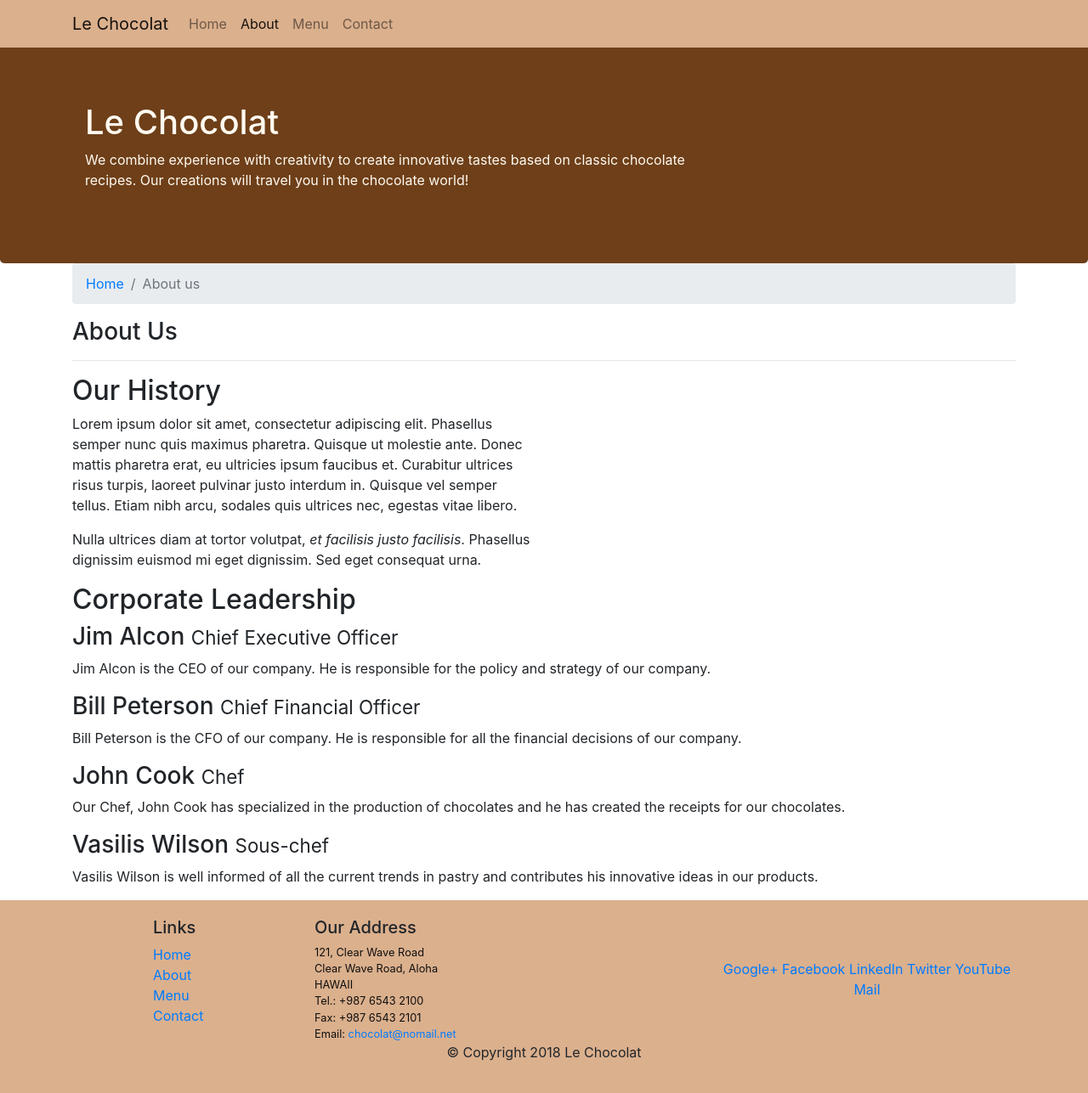
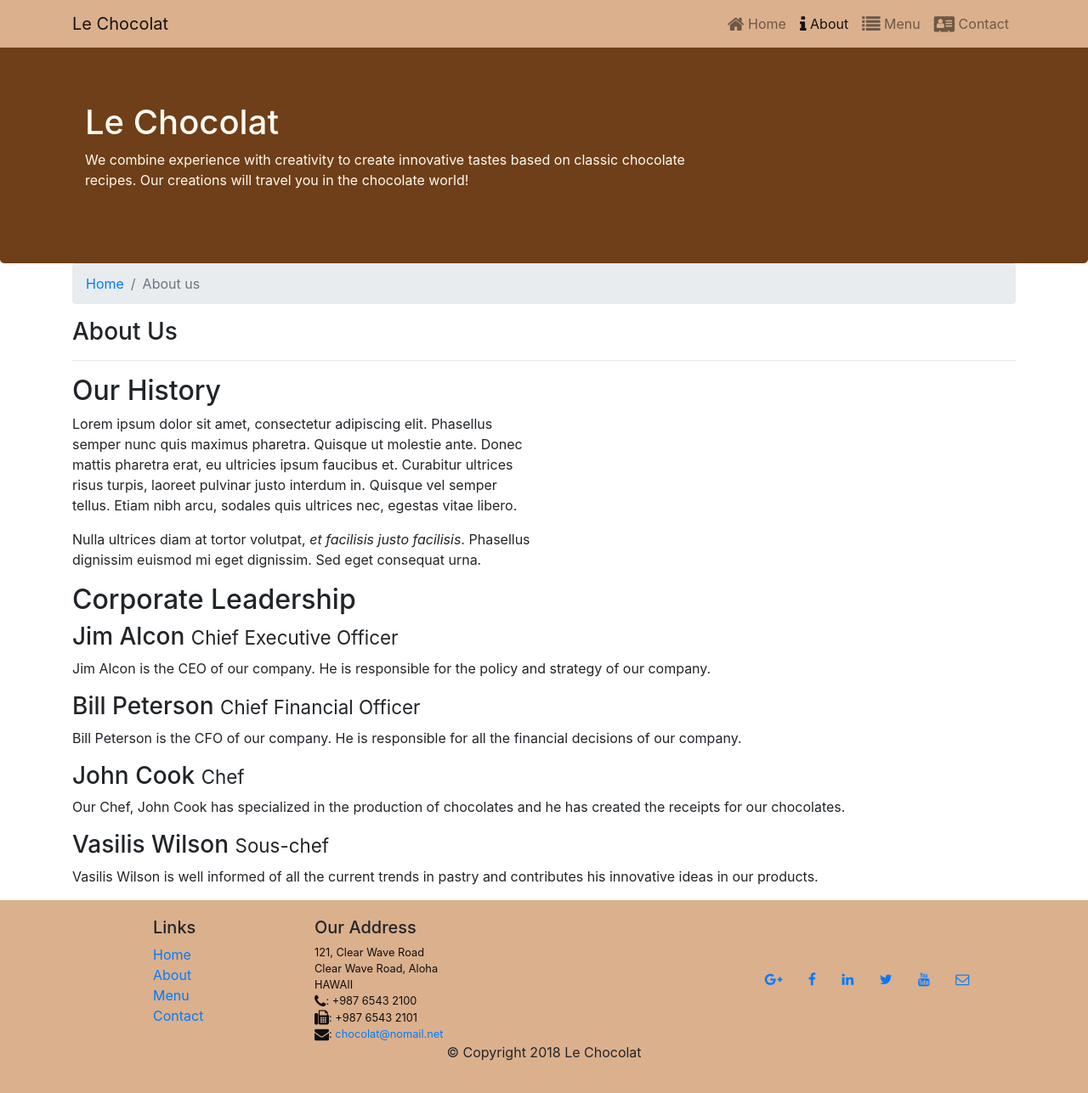
Before and after one commit to giwta-dv/leChocolat, a website: page aboutus.html in a window 1280 px wide. Shown: the whole page at 85% size. Drawn offline with nearby package versions, Linux system fonts and the light colour scheme.

Commit message:
Icon Fonts

```diff
--- a/aboutus.html
+++ b/aboutus.html
@@ -9,6 +9,7 @@
     <meta http-equiv="x-ua-compatible" content="ie=edge">
     <!-- Bootstrap CSS -->
     <link rel="stylesheet" href="node_modules/bootstrap/dist/css/bootstrap.min.css">
+    <link rel="stylesheet" href="node_modules/font-awesome/css/font-awesome.min.css">
     <link href="css/styles.css" rel="stylesheet">
 
 </head>
@@ -21,11 +22,19 @@
                 <span class="navbar-toggler-icon"></span>
             </button>
             <div class="collapse navbar-collapse" id="Navbar">
-                <ul class="navbar-nav">
-                    <li class="nav-item "><a class="nav-link" href="./index.html"> Home</a></li>
-                    <li class="nav-item active"><a class="nav-link" href="./aboutus.html">About</a></li>
-                    <li class="nav-item"><a class="nav-link" href="#">Menu</a></li>
-                    <li class="nav-item"><a class="nav-link" href="#">Contact</a></li>
+                <ul class="navbar-nav ml-auto">
+                    <li class="nav-item">
+                        <a class="nav-link" href="./index.html"> <span class="fa fa-home fa-lg"></span> Home</a>
+                    </li>
+                    <li class="nav-item active">
+                        <a class="nav-link" href="#"><span class="fa fa-info fa-lg"></span> About</a>
+                    </li>
+                    <li class="nav-item">
+                        <a class="nav-link" href="#"><span class="fa fa-list fa-lg"></span> Menu</a>
+                    </li>
+                    <li class="nav-item">
+                        <a class="nav-link" href="#"><span class="fa fa-address-card fa-lg"></span> Contact</a>
+                    </li>
                 </ul>
             </div>
         </div>
@@ -116,19 +125,26 @@
                         121, Clear Wave Road<br>
                         Clear Wave Road, Aloha<br>
                         HAWAII<br>
-                        Tel.: +987 6543 2100<br>
-                        Fax: +987 6543 2101<br>
-                        Email: <a href="mailto:chocolat@nomail.net">chocolat@nomail.net</a>
+                        <i class="fa fa-phone fa-lg"></i>: +987 6543 2100 <br>
+                        <i class="fa fa-fax fa-lg"></i>: +987 6543 2101 <br>
+                        <i class="fa fa-envelope fa-lg"></i>:
+                        <a href="mailto:chocolat@nomail.net">chocolat@nomail.net</a>
                     </address>
                 </div>
                 <div class="col-sm align-self-center">
                     <div style="text-align:center">
-                        <a href="http://google.com/+">Google+</a>
-                        <a href="http://www.facebook.com/profile.php?id=">Facebook</a>
-                        <a href="http://www.linkedin.com/in/">LinkedIn</a>
-                        <a href="http://twitter.com/">Twitter</a>
-                        <a href="http://youtube.com/">YouTube</a>
-                        <a href="mailto:">Mail</a>
+                        <a class="btn btn-social-icon btn-google-plus" href="http://google.com/+">
+                            <i class="fa fa-google-plus"></i></a>
+                        <a class="btn btn-social-icon btn-facebook" href="http://www.facebook.com/profile.php?id=">
+                            <i class="fa fa-facebook"></i></a>
+                        <a class="btn btn-social-icon btn-linkedin" href="http://www.linkedin.com/in/">
+                            <i class="fa fa-linkedin"></i></a>
+                        <a class="btn btn-social-icon btn-twitter" href="http://twitter.com/">
+                            <i class="fa fa-twitter"></i></a>
+                        <a class="btn btn-social-icon btn-youtube" href="http://youtube.com/">
+                            <i class="fa fa-youtube"></i></a>
+                        <a class="btn btn-social-icon" href="mailto:">
+                            <i class="fa fa-envelope-o"></i></a>
                     </div>
                 </div>
             </div>
--- a/package.json
+++ b/package.json
@@ -15,6 +15,7 @@
   },
   "dependencies": {
     "bootstrap": "^4.1.0",
+    "font-awesome": "^4.7.0",
     "jquery": "^3.3.1",
     "popper.js": "^1.16.1",
     "tether": "^1.4.4"
```
Also changed, not shown: index.html (+27 -15 lines).
